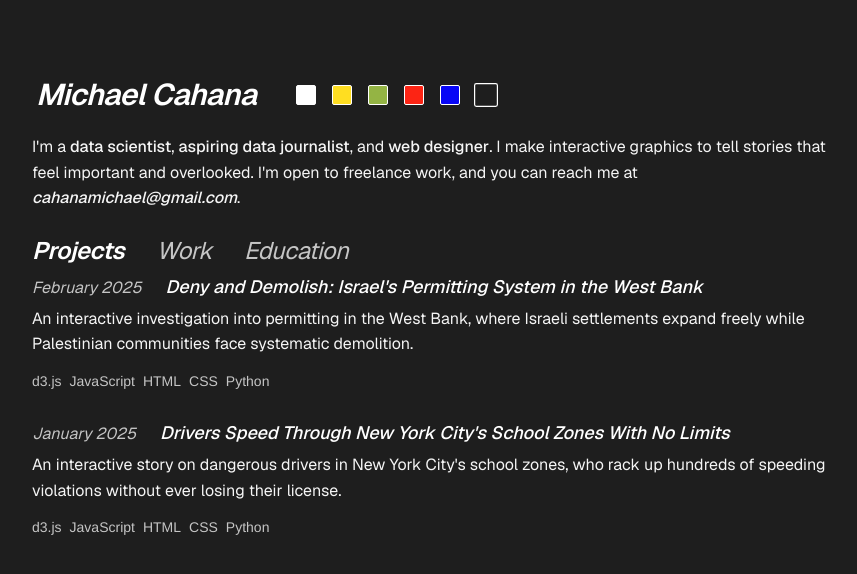
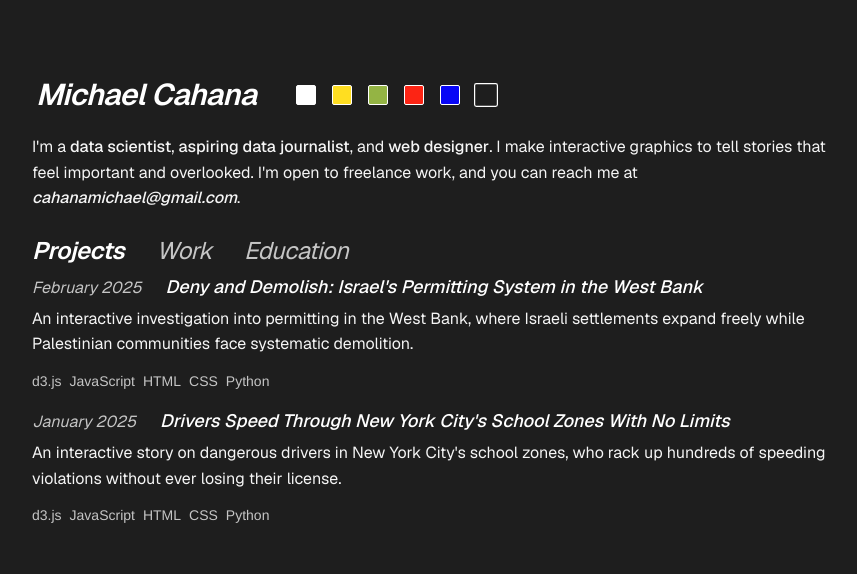
Before and after one commit to m-cahana/portfolio, a Next.js app: page / in a window 1280 px wide. Shown: the top 574 px of the page, without its empty margins (208-1065 px from the left). Built offline with nearby package versions, Linux system fonts and the light colour scheme.

Commit message:
adjust spacing gap

```diff
--- a/app/components/Projects.module.css
+++ b/app/components/Projects.module.css
@@ -15,7 +15,7 @@
 .projectsList {
   display: flex;
   flex-direction: column;
-  gap: 32px;
+  gap: 20px;
   position: relative;
   z-index: 1;
 }
```
